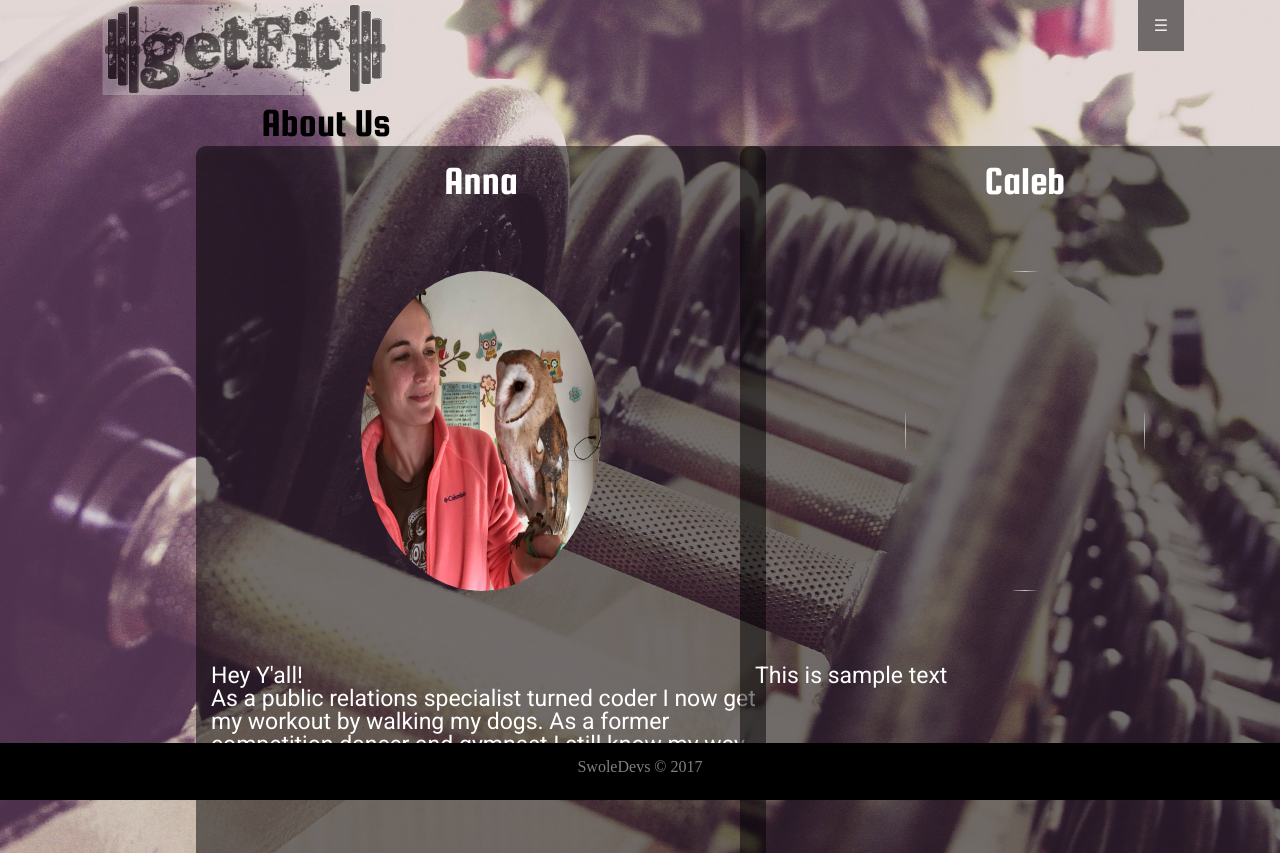
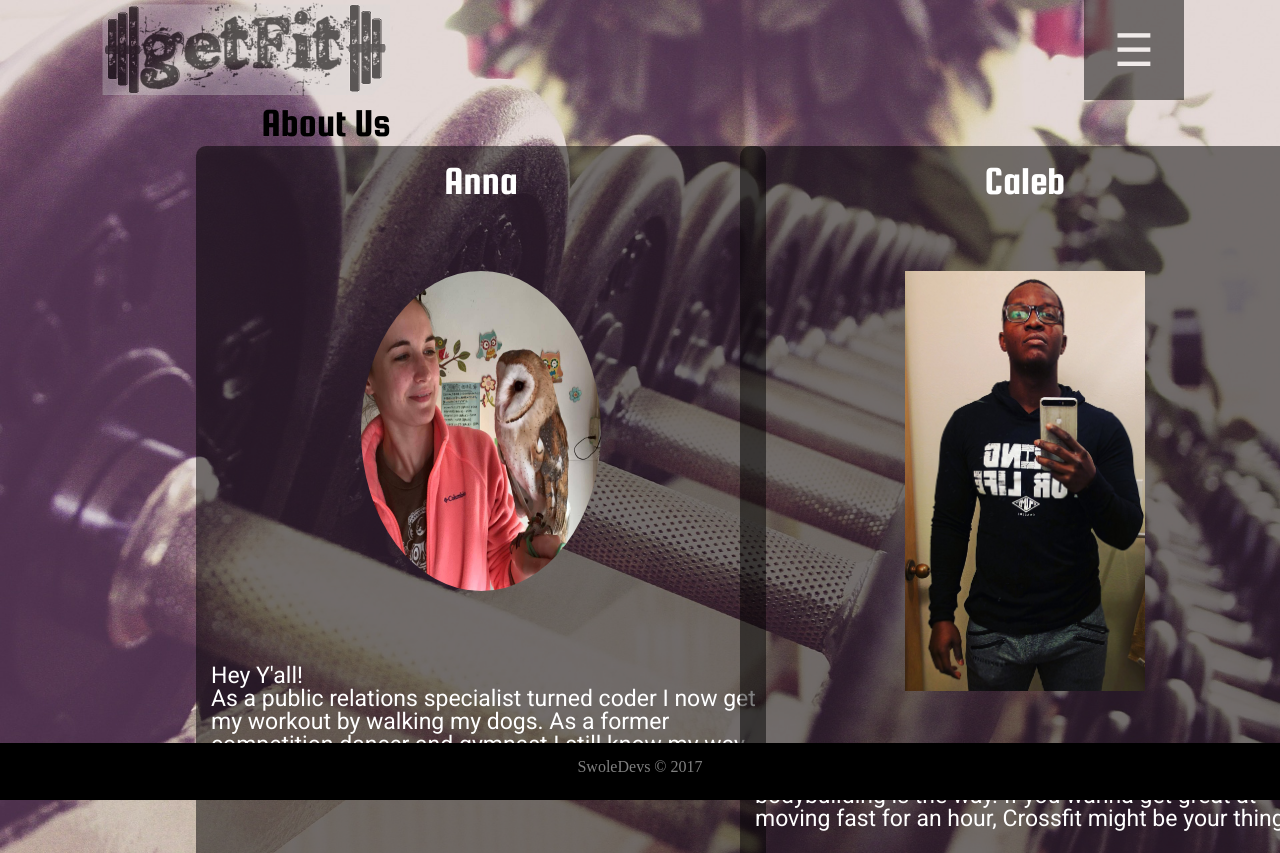
Before and after one commit to aesthetiques/swole_devs, a plain HTML site: page about.html in a window 1280 px wide. Shown: the top 853 px of the page. Drawn offline with Linux system fonts and the light colour scheme.

Commit message:
got my about me done

```diff
--- a/about.css
+++ b/about.css
@@ -20,11 +20,13 @@ h1{
 }
 /*dropdown button*/
 .mainbtn{
+  height: 100px;
+  width: 100px;
   background-color: black;
   opacity: .5;
   color: white;
   padding: 16px;
-  font-size: 16px;
+  font-size: 45px;
   border: none;
   cursor: pointer;
   display: inline;
@@ -143,7 +145,17 @@ h1{
     margin-top: 70px;
 }
 
-#scott-pic:hover{
+#caleb-pic{
+  background-image: url("img/caleb-pic.jpg");
+  background-position: top center;
+  background-size: cover;
+  width: 240px;
+  height: 420px;
+  margin-left: 155px;
+  margin-top: 70px;
+}
+
+#caleb-pic:hover, #scott-pic:hover{
   transform:scale(1.4);
   transition-duration: 1s;
   z-index: 5;
--- a/about.html
+++ b/about.html
@@ -43,11 +43,11 @@
         <div class="name-header">
           <h1>Caleb</h1>
         </div>
-        <div class="person-pic">
-          <img src="#">
+        <div id="caleb-pic">
+          <!-- <img src="img/caleb-pic.jpg"> -->
         </div>
         <div class="person-about">
-          <p>This is sample text</p>
+          <p>"If you wanna build a physique of greatness, bodybuilding is the way. If you wanna get great at moving fast for an hour, Crossfit might be your thing."</p>
         </div>
       </div>
 
--- a/results.css
+++ b/results.css
@@ -58,11 +58,13 @@ h1{
 }
 /*dropdown button*/
 .mainbtn{
+  height: 100px;
+  width: 100px;
   background-color: black;
   opacity: .5;
   color: white;
   padding: 16px;
-  font-size: 16px;
+  font-size: 45px;
   border: none;
   cursor: pointer;
   display: inline;
--- a/style.css
+++ b/style.css
@@ -17,11 +17,13 @@ h1{
 }
 /*dropdown button*/
 .mainbtn{
+  height: 100px;
+  width: 100px;
   background-color: black;
   opacity: .5;
   color: white;
   padding: 16px;
-  font-size: 16px;
+  font-size: 45px;
   border: none;
   cursor: pointer;
   display: inline;
```
Also changed, not shown: img/caleb-pic.jpg (added).
